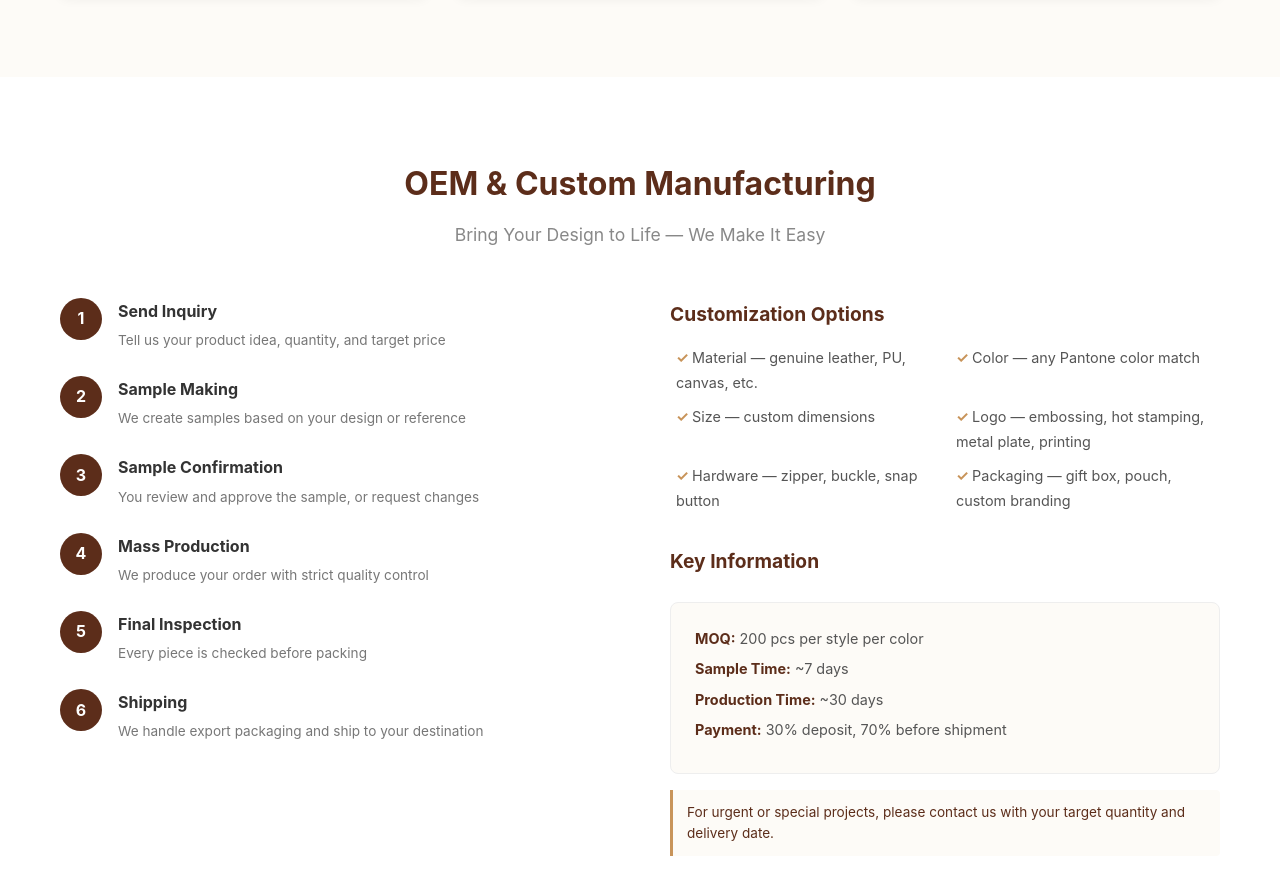
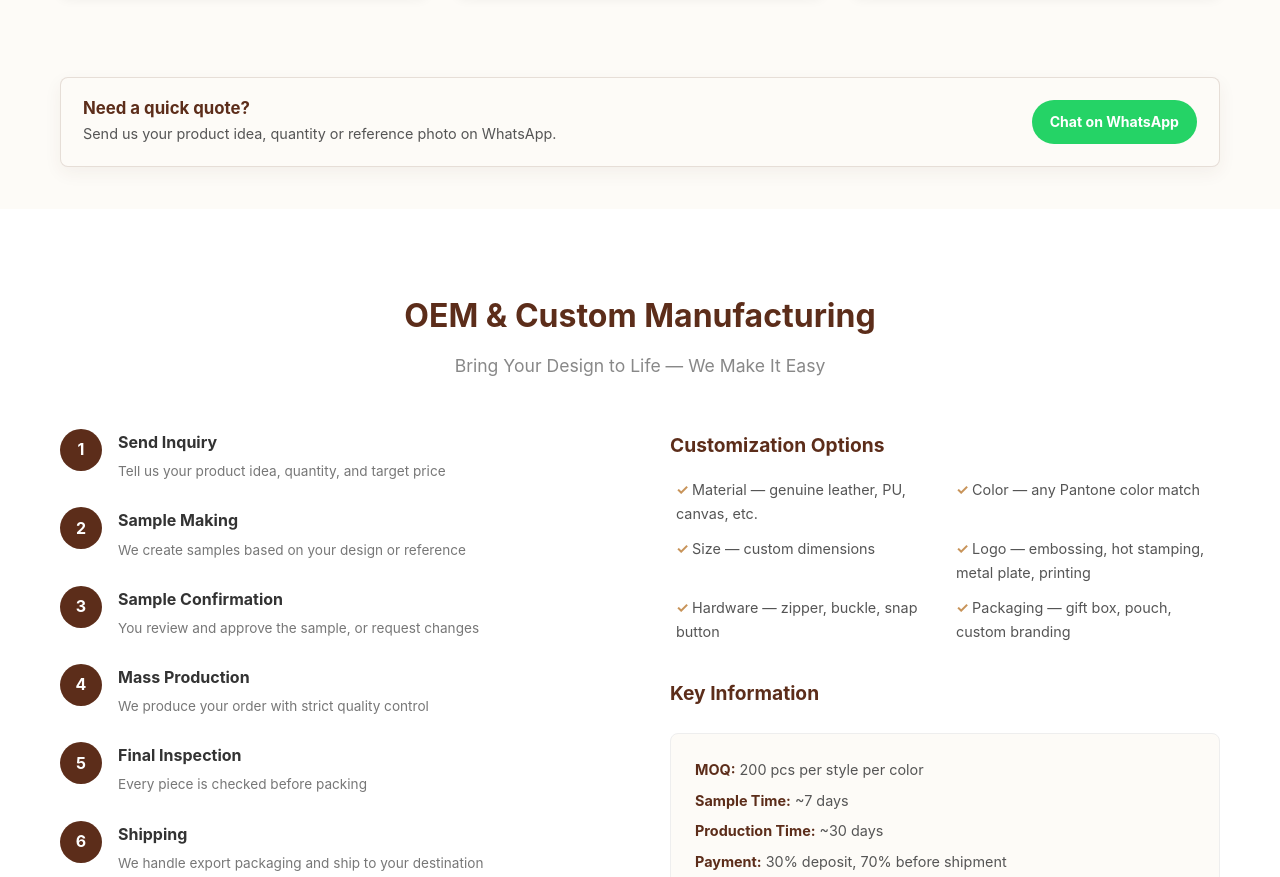
Before and after one commit to terry-ou05/hassion, a plain HTML site: page index.html in a window 1280 px wide. Shown: the part 4608-5485 px from the top of the page. Drawn offline with Linux system fonts and the light colour scheme.

Commit message:
Improve mobile WhatsApp contact flow

```diff
--- a/index.html
+++ b/index.html
@@ -507,14 +507,57 @@
 
         @media (max-width: 768px) {
             .whatsapp-float {
-                width: min(58px, 15vw);
-                height: min(58px, 15vw);
-                right: 14px;
-                bottom: 14px;
+                display: none !important;
             }
-            .whatsapp-float svg {
-                width: 27px;
-                height: 27px;
+        }
+
+        .products-whatsapp-cta {
+            background: #FDFBF7;
+            border: 1px solid rgba(92,45,26,0.14);
+            border-radius: 8px;
+            padding: 20px 22px;
+            margin: 0 auto 42px;
+            display: flex;
+            align-items: center;
+            justify-content: space-between;
+            gap: 18px;
+            box-shadow: 0 6px 18px rgba(92,45,26,0.06);
+        }
+        .products-whatsapp-cta h3 {
+            color: #5C2D1A;
+            font-size: 1.05rem;
+            line-height: 1.25;
+            margin-bottom: 4px;
+        }
+        .products-whatsapp-cta p {
+            color: #555;
+            font-size: 0.9rem;
+            line-height: 1.55;
+            margin: 0;
+        }
+        .products-whatsapp-cta .whatsapp-link {
+            flex: 0 0 auto;
+            background: #25D366;
+            color: #fff;
+            padding: 10px 18px;
+            border-radius: 999px;
+            font-size: 0.88rem;
+            font-weight: 700;
+            text-decoration: none;
+            white-space: nowrap;
+        }
+        @media (max-width: 768px) {
+            .products-whatsapp-cta {
+                margin-bottom: 30px;
+                padding: 16px;
+                flex-direction: column;
+                align-items: flex-start;
+                gap: 12px;
+            }
+            .products-whatsapp-cta .whatsapp-link {
+                width: 100%;
+                text-align: center;
+                padding: 11px 16px;
             }
         }
 
@@ -859,6 +902,16 @@
 </section>
 
 <!-- ========== ④  OEM ========== -->
+<div class="container">
+    <div class="products-whatsapp-cta">
+        <div>
+            <h3>Need a quick quote?</h3>
+            <p>Send us your product idea, quantity or reference photo on WhatsApp.</p>
+        </div>
+        <a href="https://wa.me/8613925017288?text=Hello%20HASSION%2C%20I%20am%20interested%20in%20your%20OEM%20leather%20goods.%20Please%20send%20me%20more%20details%20about%20MOQ%2C%20sample%20time%20and%20quotation." target="_blank" rel="noopener" class="whatsapp-link">Chat on WhatsApp</a>
+    </div>
+</div>
+
 <section class="section" id="oem" style="scroll-margin-top:64px;">
     <div class="container">
         <h2 class="section-title">OEM &amp; Custom Manufacturing</h2>
```
